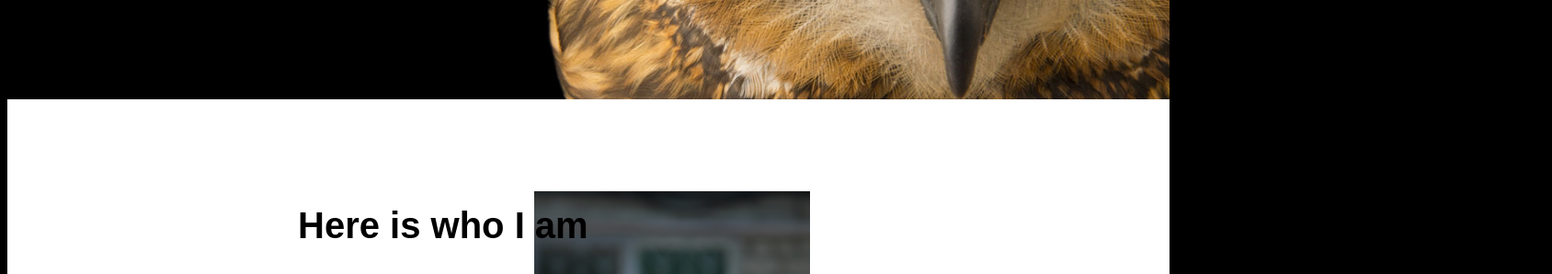
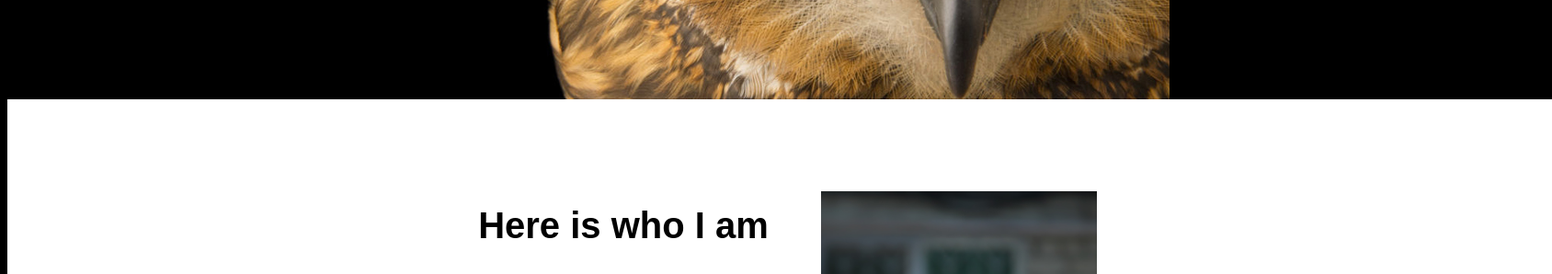
Before and after one commit to serebn/serebn.github.io, a plain HTML site: page index.html in a window 1280 px wide. Shown: the part 500-798 px from the top of the page at 92% size, 1688 px wide, since content can reach past the window. Drawn offline with nearby package versions, Linux system fonts and the light colour scheme.

Commit message:
Add files via upload
bad-width-fix

```diff
--- a/styles.css
+++ b/styles.css
@@ -1,5 +1,5 @@
 .header{
-	width: 100%;
+	width:100%;
 	height: 600px;
 	background-image: url(header.jpg);
 	display: inline-block;
@@ -111,6 +111,7 @@ body{
 	display: inline-block;
 }
 .aboutme2{
+	min-width: 500px;
 	font-family: sans-serif;
 	font-size: 250%;
 	padding-top: 100px;
@@ -246,6 +247,7 @@ li::before {
 	float: right;
 }
 .portfolio_block{
+	min-width: 1680px;
 	background:#fff;
 	width: 100%;
 }
@@ -272,5 +274,6 @@ li::before {
 }
 
 .everything{
+	min-width: 1680px;
 	background:#fff;
 }
```
